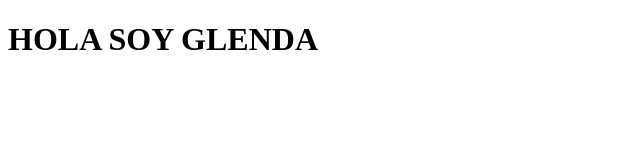
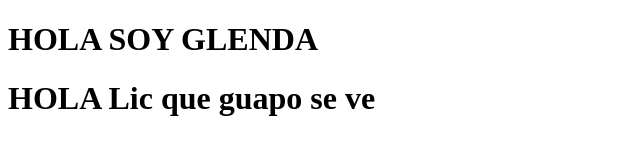
Before and after one commit to adelizzth900/PRACTICA-1, a plain HTML site: page home.html in a window 1280 px wide. Shown: the whole page, without its empty margins (0-640 px from the left). Drawn offline with Linux system fonts and the light colour scheme.

Commit message:
commit
que guapo ese hombre

```diff
--- a/home.html
+++ b/home.html
@@ -8,5 +8,7 @@
 </head>
 <body>
     <h1>HOLA SOY GLENDA</h1>
+
+    <h1>HOLA Lic que guapo se ve</h1>
 </body>
 </html>
```
